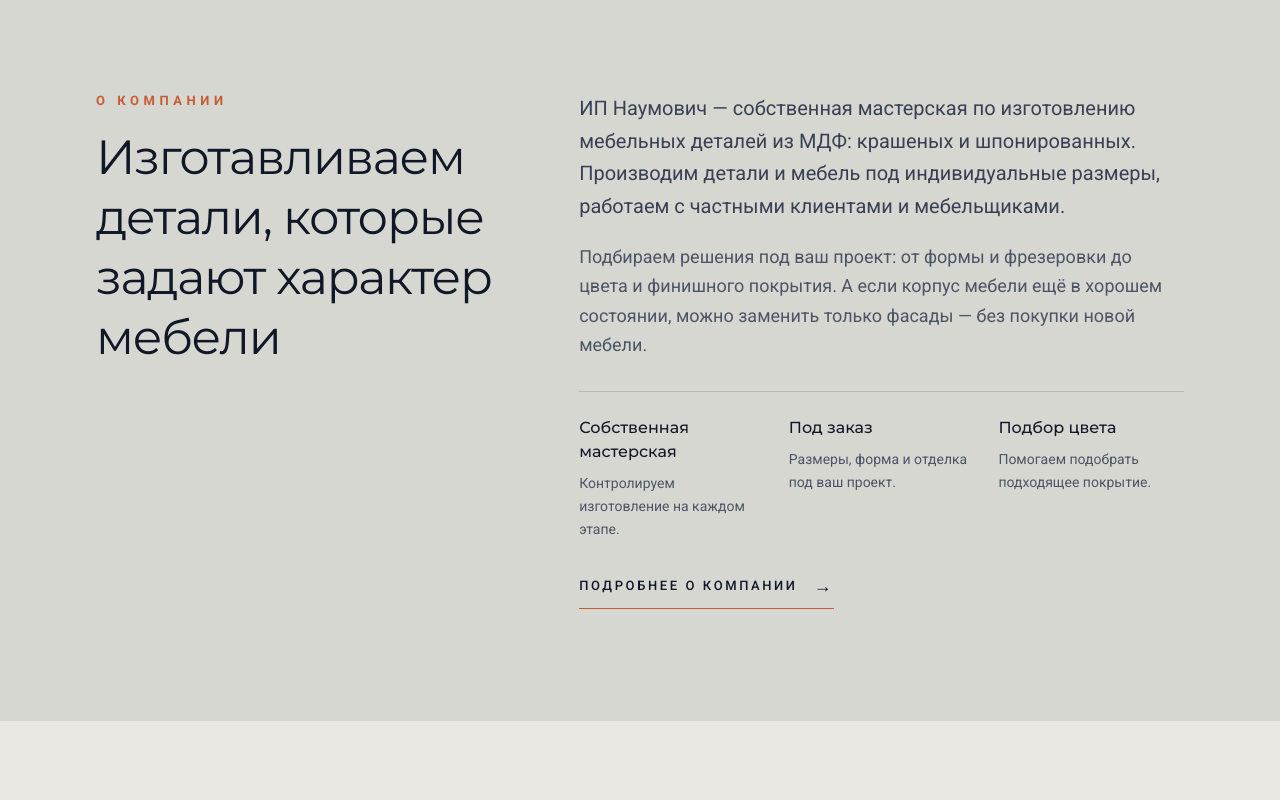
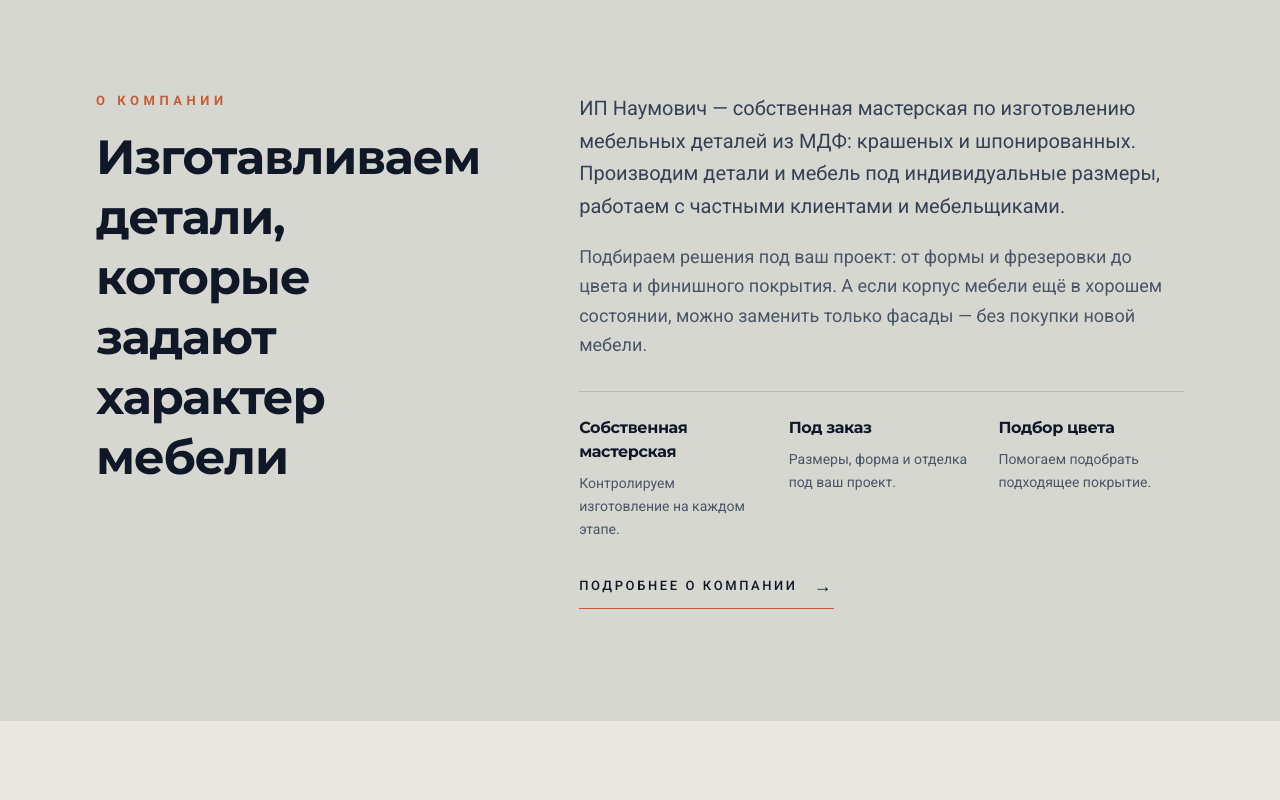
Before and after one commit to IljaBelousow/naumovich-site, a Next.js app: page / in a window 1280 px wide. Shown: the part 820-1620 px from the top of the page. Built offline with nearby package versions, Linux system fonts and the light colour scheme.

Commit message:
Make site typography bolder throughout

```diff
--- a/src/app/globals.css
+++ b/src/app/globals.css
@@ -373,3 +373,13 @@ a { text-underline-offset: 4px; }
 /* Improve readability: avoid tiny supporting copy across the site. */
 .text-xs { font-size: 0.8125rem; line-height: 1.45; }
 .text-\[11px\] { font-size: 0.8125rem; line-height: 1.45; }
+
+
+/* Site-wide typography: stronger headings and more readable body copy. */
+body {
+  font-weight: 500;
+}
+h1, h2, h3, h4, h5, h6 {
+  font-weight: 700 !important;
+  letter-spacing: -0.025em;
+}
```
